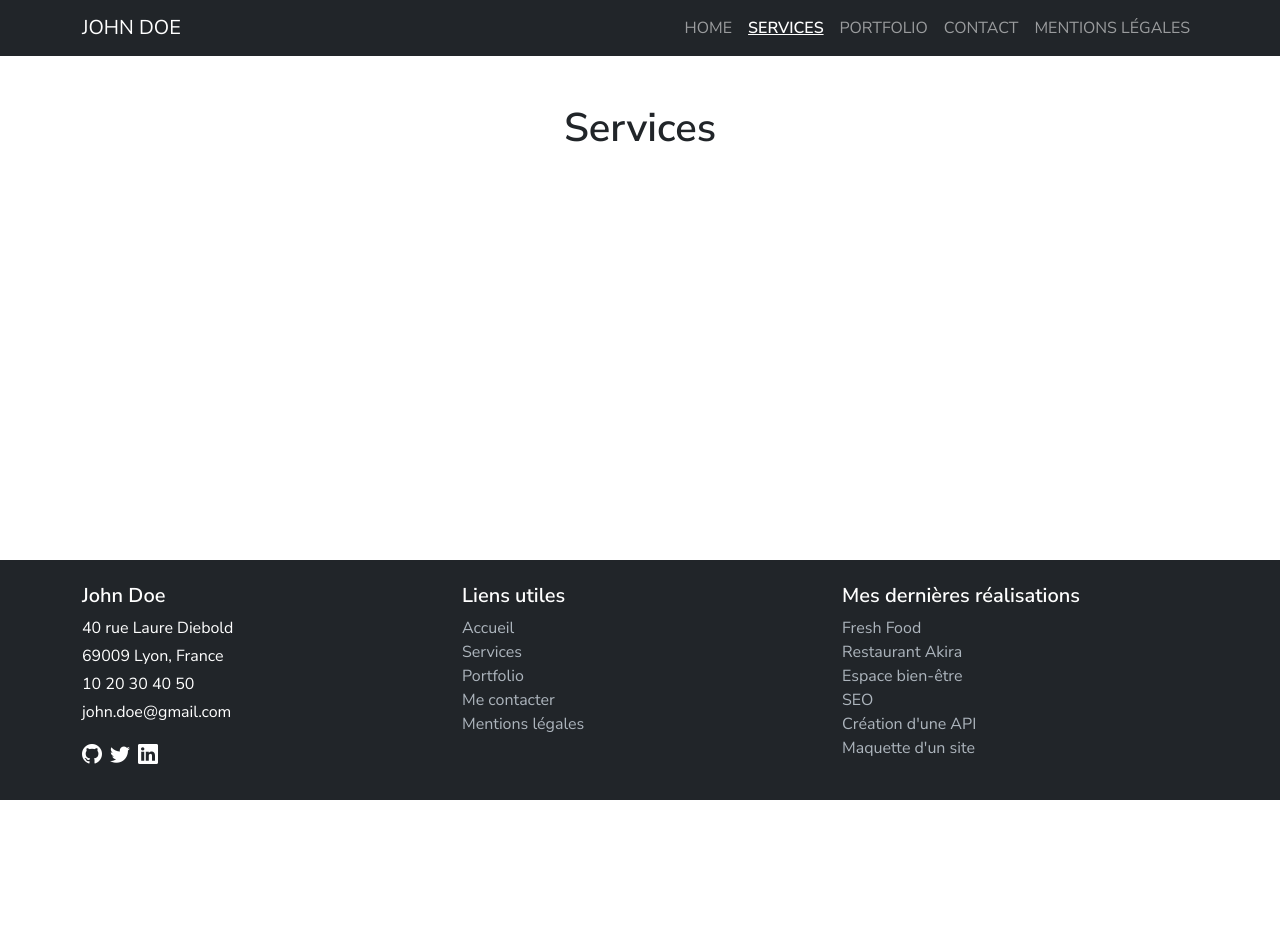
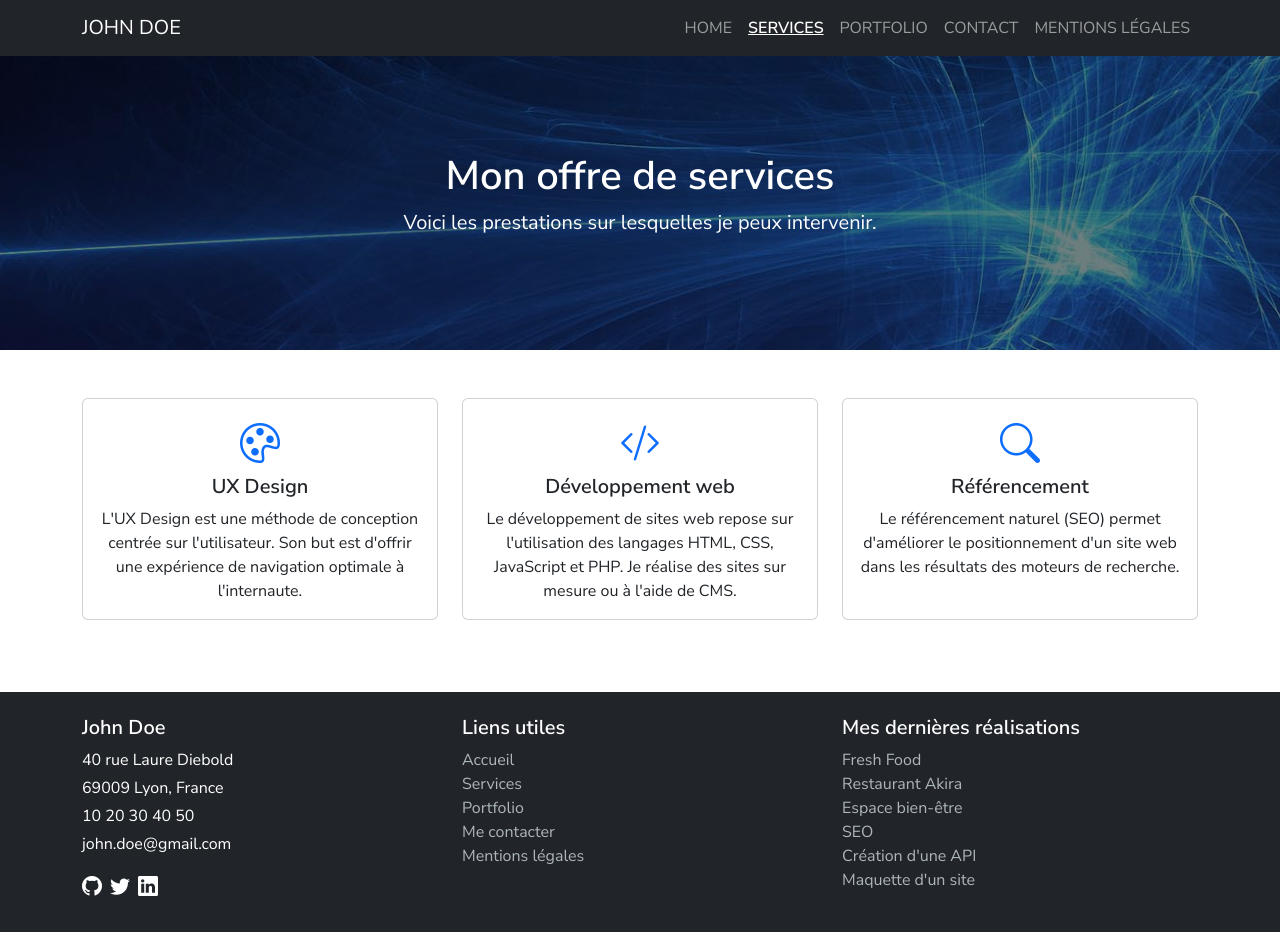
Before and after one commit to adripcr0301-sketch/portfolio-john-doe, a React (Create React App) app: page /services in a window 1280 px wide. Before the commit the page ends 800 px from the top, so only its background shows below. Built offline with nearby package versions, Linux system fonts and the light colour scheme; no server answers.

Commit message:
Add Services page with 3 service cards

```diff
--- a/src/App.js
+++ b/src/App.js
@@ -3,6 +3,7 @@ import { Routes, Route } from 'react-router-dom';
 import Header from './components/Header/Header';
 import Footer from './components/Footer/Footer';
 import Home from './pages/Home/Home';
+import Services from './pages/Services/Services';
 import GitHubModal from './components/Modal/GitHubModal';
 
 function App() {
@@ -15,7 +16,7 @@ function App() {
       <main className="flex-grow-1">
         <Routes>
           <Route path="/" element={<Home onOpenModal={() => setShowModal(true)} />} />
-          <Route path="/services" element={<Placeholder title="Services" />} />
+          <Route path="/services" element={<Services />} />
           <Route path="/portfolio" element={<Placeholder title="Portfolio" />} />
           <Route path="/contact" element={<Placeholder title="Contact" />} />
           <Route path="/mentions-legales" element={<Placeholder title="Mentions légales" />} />
--- /dev/null
+++ b/src/pages/Services/Services.js
@@ -0,0 +1,59 @@
+function Services() {
+  const services = [
+    {
+      icon: 'bi-palette',
+      title: 'UX Design',
+      description: "L'UX Design est une méthode de conception centrée sur l'utilisateur. Son but est d'offrir une expérience de navigation optimale à l'internaute."
+    },
+    {
+      icon: 'bi-code-slash',
+      title: 'Développement web',
+      description: "Le développement de sites web repose sur l'utilisation des langages HTML, CSS, JavaScript et PHP. Je réalise des sites sur mesure ou à l'aide de CMS."
+    },
+    {
+      icon: 'bi-search',
+      title: 'Référencement',
+      description: "Le référencement naturel (SEO) permet d'améliorer le positionnement d'un site web dans les résultats des moteurs de recherche."
+    }
+  ];
+
+  return (
+    <>
+      {/* Banner */}
+      <section
+        className="banner py-5 text-white text-center"
+        style={{
+          backgroundImage: `linear-gradient(rgba(0, 0, 0, 0.5), rgba(0, 0, 0, 0.5)), url(${process.env.PUBLIC_URL}/images/banner.jpg)`,
+          backgroundSize: 'cover',
+          backgroundPosition: 'center'
+        }}
+      >
+        <div className="container py-5">
+          <h1>Mon offre de services</h1>
+          <p className="lead">Voici les prestations sur lesquelles je peux intervenir.</p>
+        </div>
+      </section>
+
+      {/* Services Cards */}
+      <section className="py-5">
+        <div className="container">
+          <div className="row">
+            {services.map((service, index) => (
+              <div key={index} className="col-md-4 mb-4">
+                <div className="card h-100 text-center service-card">
+                  <div className="card-body">
+                    <i className={`bi ${service.icon} fs-1 text-primary mb-3`}></i>
+                    <h5 className="card-title">{service.title}</h5>
+                    <p className="card-text">{service.description}</p>
+                  </div>
+                </div>
+              </div>
+            ))}
+          </div>
+        </div>
+      </section>
+    </>
+  );
+}
+
+export default Services;
--- a/src/styles/custom.css
+++ b/src/styles/custom.css
@@ -65,3 +65,10 @@ a, .btn, .card {
 .progress {
   height: 10px;
 }
+
+/* Service & Portfolio Cards */
+.service-card:hover,
+.portfolio-card:hover {
+  background-color: #efefef;
+  box-shadow: 0 4px 15px rgba(0, 0, 0, 0.2);
+}
```
